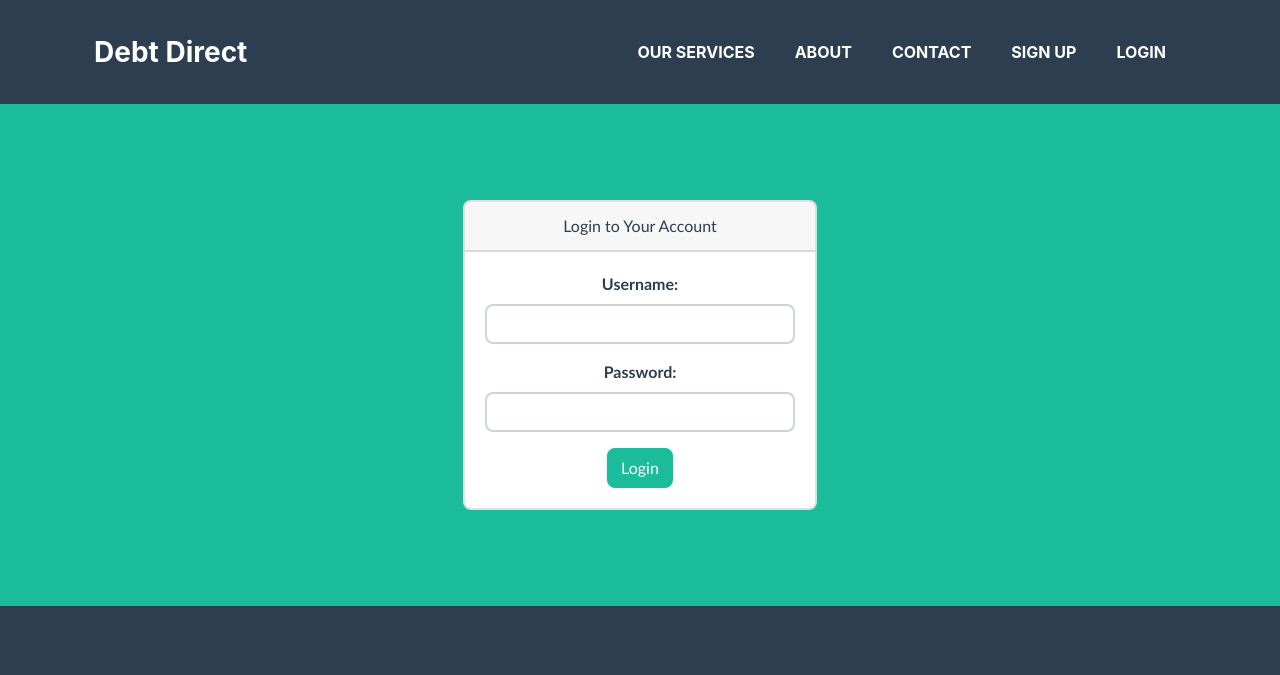
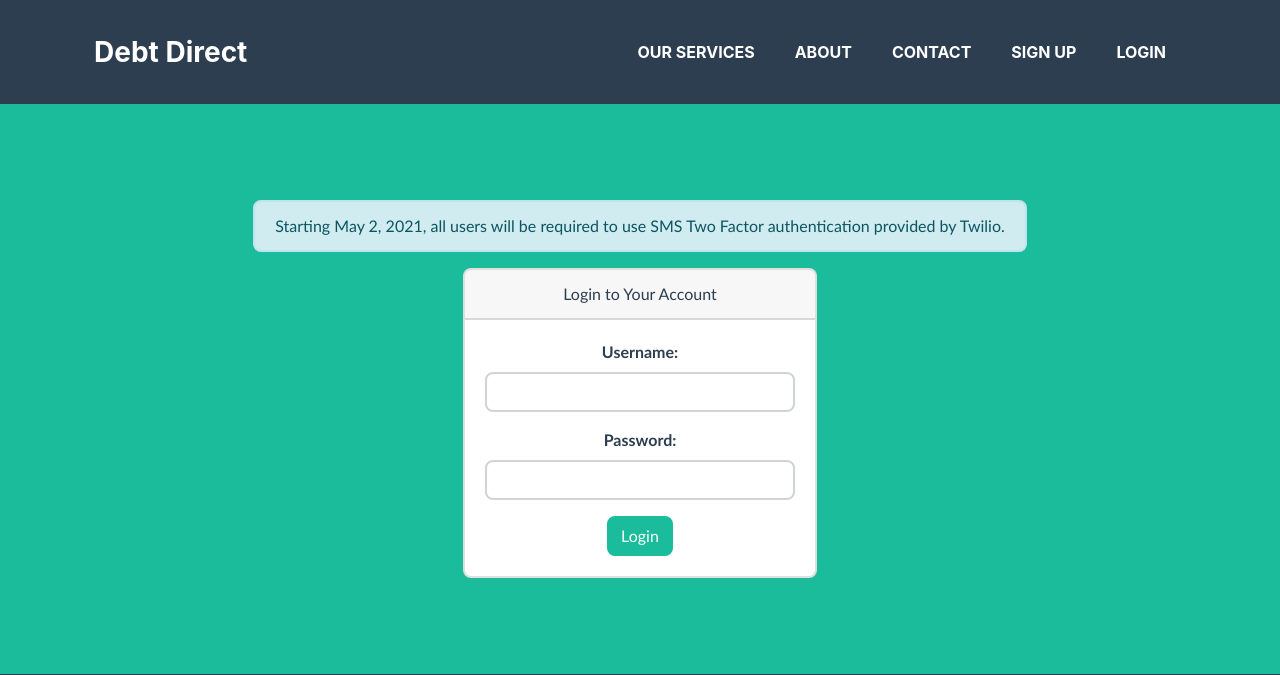
Before and after one commit to mikewhiteman/debt-portal, a Flask app: page /login in a window 1280 px wide. Shown: the top 675 px of the page. Run offline with Flask 2, Linux system fonts and the light colour scheme; some libraries are stand-ins or nearby versions; some web fonts are replaced.

Commit message:
added 2fa breadcrumb clue

```diff
--- a/application.py
+++ b/application.py
@@ -81,7 +81,6 @@ def verify2fa():
 @application.route('/register', methods = ['GET', 'POST'])
 def register():
     return render_template('register.html')
-
 
 @application.route('/welcome', methods = ['GET', 'POST'])
 @authorize
@@ -175,7 +174,7 @@ def profile(username):
     return redirect(url_for("profile"))
 
 @application.route('/users', methods = ['GET'])
-def releases():
+def users():
     return "[System Error] Failed to connct to the Debt Direct admin portal at 192.168.1.1..."
 
 @application.route('/logout', methods = ['GET'])
--- a/templates/login.html
+++ b/templates/login.html
@@ -1,5 +1,9 @@
 {% extends "base_unauth.html" %}
 {% block content %}
+
+<div class="alert alert-info" role="alert" style="">
+  Starting May 2, 2021, all users will be required to use SMS Two Factor authentication provided by Twilio.
+</div>
 
 <div class="card">
     <div class="card-header text-secondary" style="min-width:350px">
```
